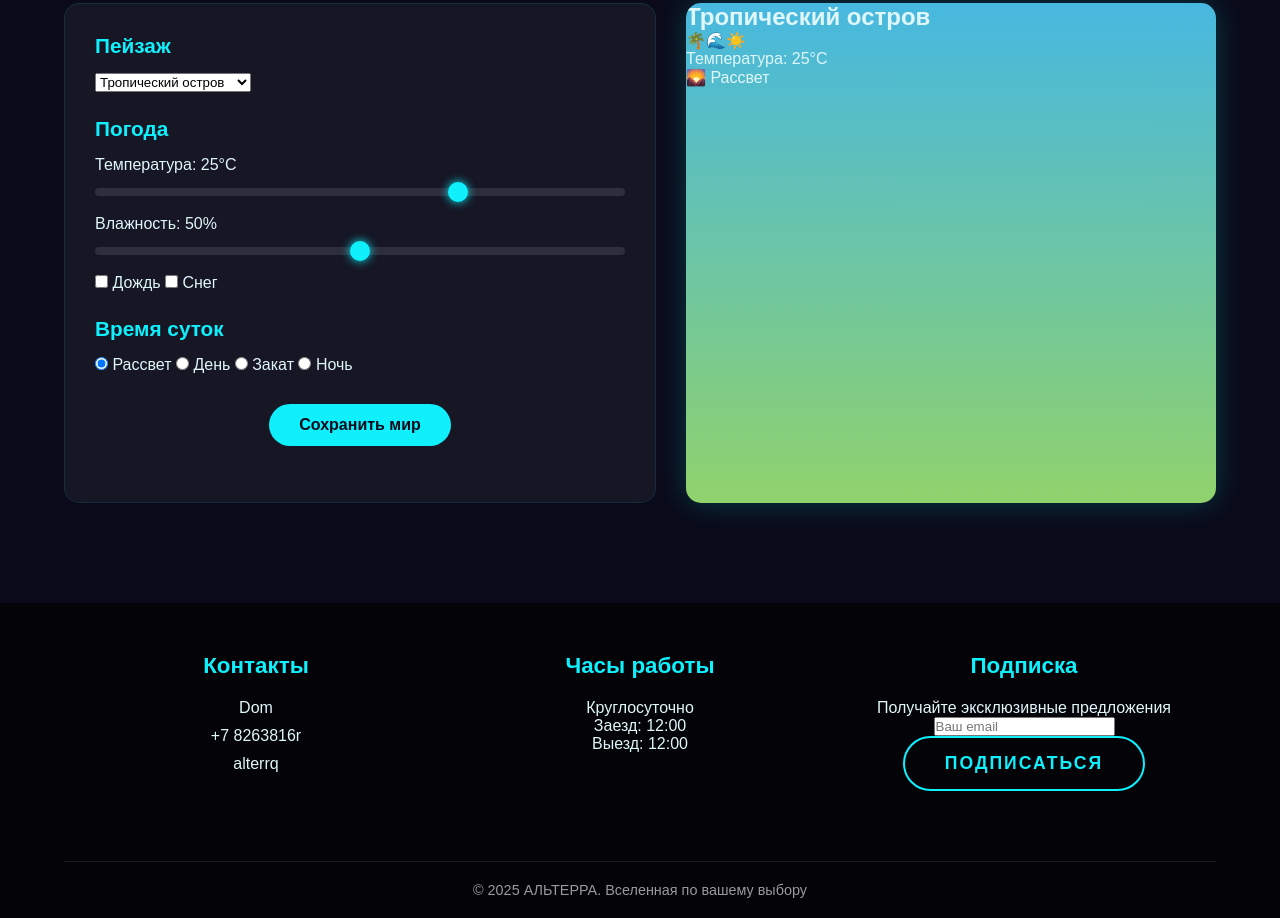
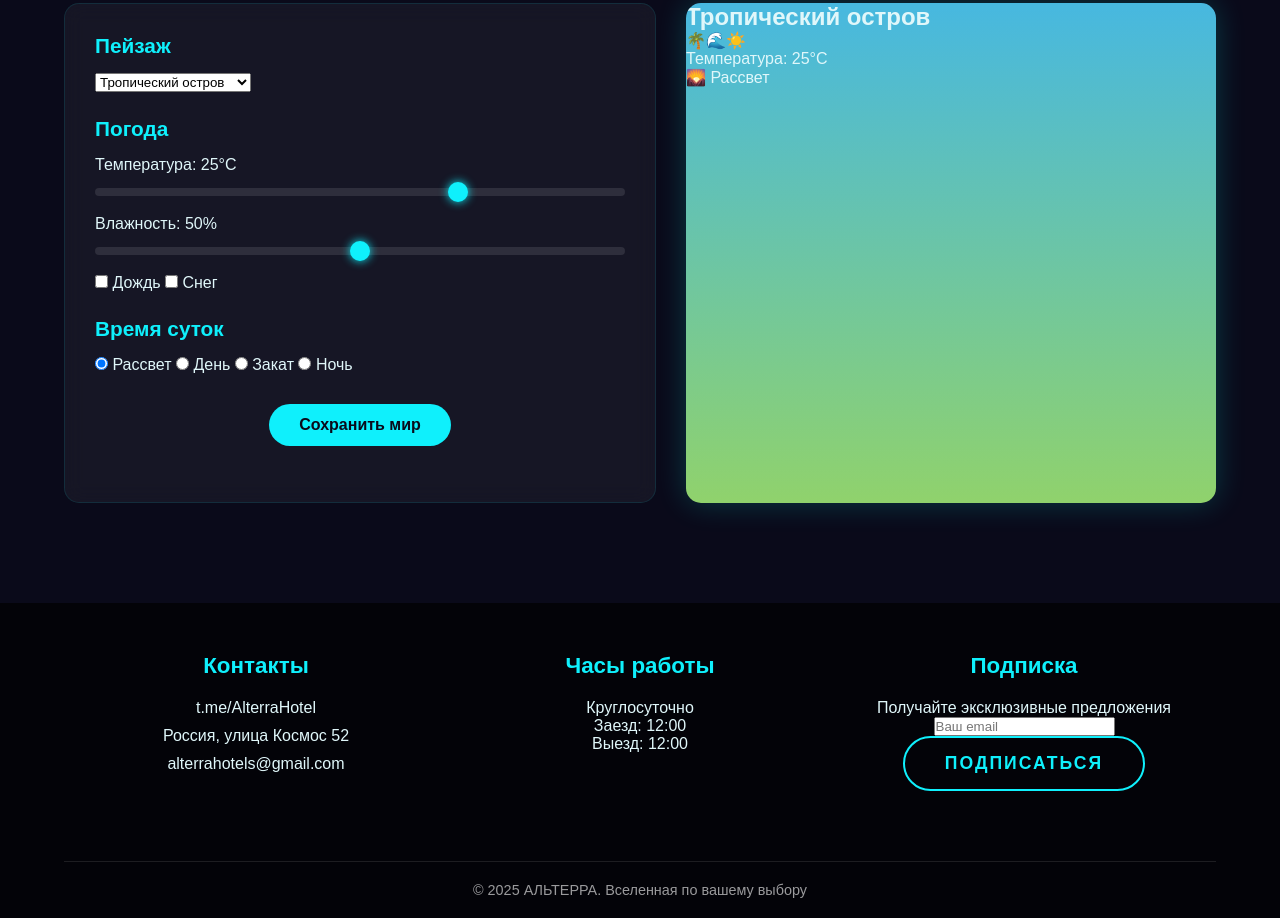
Before and after one commit to pneumonoultramicroscopicsilicovolcao/AlterraHotels, a plain HTML site: page index.html in a window 1280 px wide. Shown: the part 1002-1920 px from the top of the page. Drawn offline with Linux system fonts and the light colour scheme.

Commit message:
Update index.html

```diff
--- a/index.html
+++ b/index.html
@@ -440,9 +440,9 @@
             <div class="footer-section">
                 <h3>Контакты</h3>
                 <div class="contact-info">
-                    <p>Dom</p>
-                    <p>+7 8263816r</p>
-                    <p>alterrq</p>
+                    <p>t.me/AlterraHotel</p>
+                    <p>Россия, улица Космос 52</p>
+                    <p>alterrahotels@gmail.com</p>
                 </div>
             </div>
             <div class="footer-section">
```
